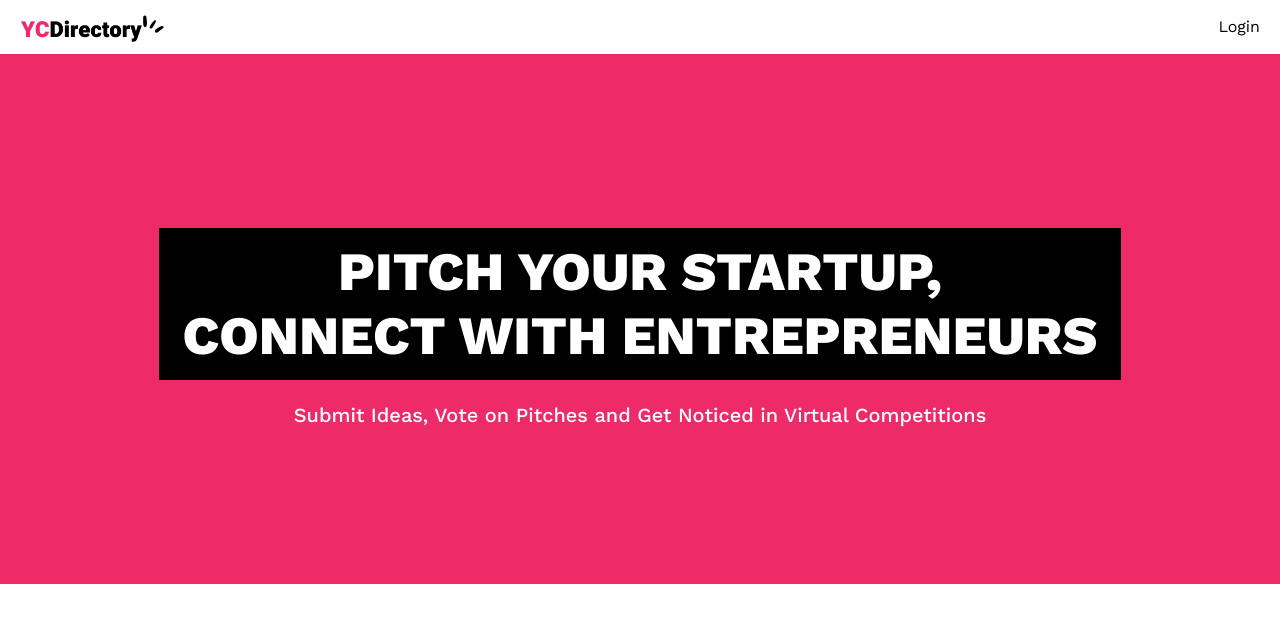
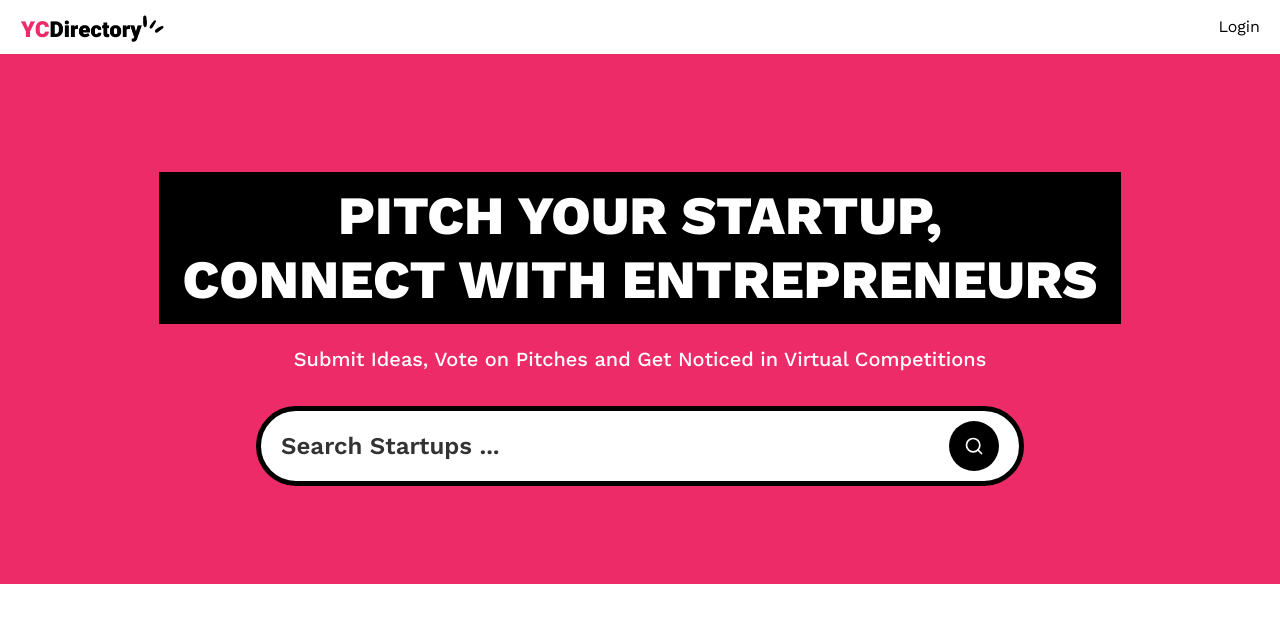
Before and after one commit to ConnorHoare/yc-directory, a Next.js app: page / in a window 1280 px wide. Shown: the top 622 px of the page. Built offline with nearby package versions, Linux system fonts and the light colour scheme; no server answers.

Commit message:
search form

```diff
--- a/app/(root)/layout.tsx
+++ b/app/(root)/layout.tsx
@@ -1,5 +1,5 @@
 import React from "react";
-import Navbar from "../components/Navbar";
+import Navbar from "../../components/Navbar";
 
 export default function Layout({children}: Readonly<{children: React.ReactNode}>) {
     return (
--- a/app/(root)/page.tsx
+++ b/app/(root)/page.tsx
@@ -1,9 +1,13 @@
-export default function Home() {
+import SearchForm from "../../components/SearchForm";
+
+export default async function Home({searchParams}: {searchParams: Promise<{query? : string}>}) {
+  const query = (await searchParams).query
   return (
     <>
       <section className="pink_container">
         <h1 className="heading">Pitch Your Startup, <br /> Connect With Entrepreneurs</h1>
         <p className="sub-heading !max-w-3xl">Submit Ideas, Vote on Pitches and Get Noticed in Virtual Competitions</p>
+        <SearchForm query={query}/>
       </section>
     </>
   );
--- /dev/null
+++ b/components/SearchForm.tsx
@@ -0,0 +1,28 @@
+import Form from 'next/form'
+import SearchFormReset from './SearchFormReset'
+import { Search } from 'lucide-react'
+
+const SearchForm = ({ query }: { query?: string }) => {
+
+    return (
+        <Form action="/" scroll={false} className='search-form'>
+            <input
+                name='query'
+                defaultValue={query}
+                className='search-input'
+                placeholder='Search Startups ...'
+            />
+
+            <div className='flex gap-2'>
+                {query && (
+                    <SearchFormReset />
+                )}
+                <button type='submit' className='search-btn text-white'>
+                    <Search className='size-5'/>
+                </button>
+            </div>
+        </Form>
+    )
+}
+
+export default SearchForm
--- /dev/null
+++ b/components/SearchFormReset.tsx
@@ -0,0 +1,21 @@
+'use client'
+
+import { X } from "lucide-react";
+import Link from "next/link";
+
+const SearchFormReset = () => {
+    const reset = () => {
+        const form = document.querySelector('.search-form') as HTMLFormElement;
+
+        if (form) form.reset()
+    }
+    return (
+        <button type='reset' onClick={reset}>
+            <Link href='/' className="search-btn text-white">
+                <X className="size-5"/>
+            </Link>
+        </button>
+    )
+}
+
+export default SearchFormReset
--- /dev/null
+++ b/components/ui/button.tsx
@@ -0,0 +1,57 @@
+import * as React from "react"
+import { Slot } from "@radix-ui/react-slot"
+import { cva, type VariantProps } from "class-variance-authority"
+
+import { cn } from "@/lib/utils"
+
+const buttonVariants = cva(
+  "inline-flex items-center justify-center gap-2 whitespace-nowrap rounded-md text-sm font-medium transition-colors focus-visible:outline-none focus-visible:ring-1 focus-visible:ring-ring disabled:pointer-events-none disabled:opacity-50 [&_svg]:pointer-events-none [&_svg]:size-4 [&_svg]:shrink-0",
+  {
+    variants: {
+      variant: {
+        default:
+          "bg-primary text-primary-foreground shadow hover:bg-primary/90",
+        destructive:
+          "bg-destructive text-destructive-foreground shadow-sm hover:bg-destructive/90",
+        outline:
+          "border border-input bg-background shadow-sm hover:bg-accent hover:text-accent-foreground",
+        secondary:
+          "bg-secondary text-secondary-foreground shadow-sm hover:bg-secondary/80",
+        ghost: "hover:bg-accent hover:text-accent-foreground",
+        link: "text-primary underline-offset-4 hover:underline",
+      },
+      size: {
+        default: "h-9 px-4 py-2",
+        sm: "h-8 rounded-md px-3 text-xs",
+        lg: "h-10 rounded-md px-8",
+        icon: "h-9 w-9",
+      },
+    },
+    defaultVariants: {
+      variant: "default",
+      size: "default",
+    },
+  }
+)
+
+export interface ButtonProps
+  extends React.ButtonHTMLAttributes<HTMLButtonElement>,
+    VariantProps<typeof buttonVariants> {
+  asChild?: boolean
+}
+
+const Button = React.forwardRef<HTMLButtonElement, ButtonProps>(
+  ({ className, variant, size, asChild = false, ...props }, ref) => {
+    const Comp = asChild ? Slot : "button"
+    return (
+      <Comp
+        className={cn(buttonVariants({ variant, size, className }))}
+        ref={ref}
+        {...props}
+      />
+    )
+  }
+)
+Button.displayName = "Button"
+
+export { Button, buttonVariants }
--- a/package.json
+++ b/package.json
@@ -15,6 +15,7 @@
   },
   "dependencies": {
     "@radix-ui/react-icons": "^1.3.1",
+    "@radix-ui/react-slot": "^1.1.0",
     "@tailwindcss/typography": "^0.5.15",
     "class-variance-authority": "^0.7.0",
     "clsx": "^2.1.1",
```
Also changed, not shown: components/Navbar.tsx (renamed from app/components/Navbar.tsx), 1 other file (tests, documents, lock files or other folders).
